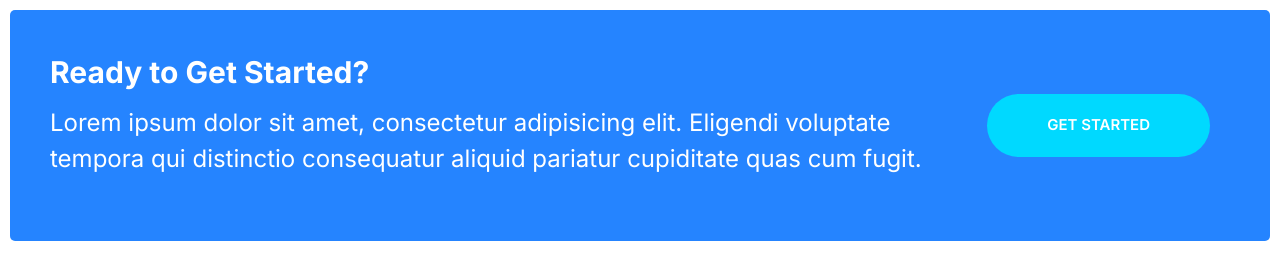
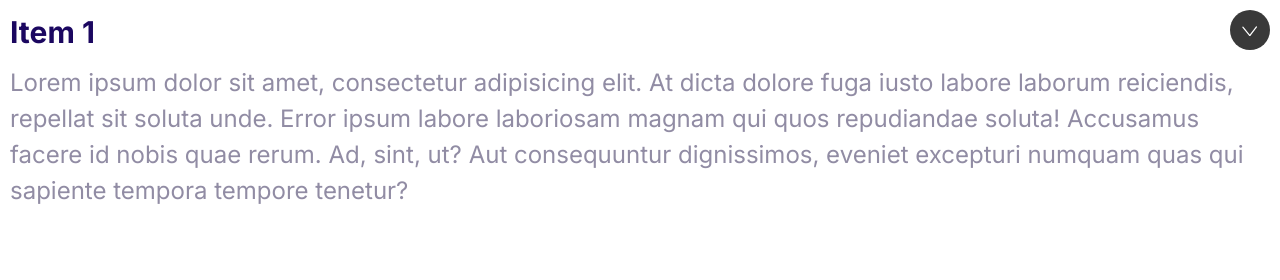
Before and after one commit to victor-7-7/moshify, a plain HTML site: page index.html in a window 1280 px wide. Drawn offline with nearby package versions, Linux system fonts and the light colour scheme.

Commit message:
Build the collapsibles component.

```diff
--- a/css/styles.css
+++ b/css/styles.css
@@ -572,3 +572,37 @@ elements. > - child combinator */
     margin: 0 2rem;
   }
 }
+
+/* =================== Collapsible =================== */
+
+.collapsible__header {
+  display: flex;
+  justify-content: space-between;
+}
+
+.collapsible__heading {
+  margin-top: 0;
+  font-size: 3rem;
+}
+
+.collapsible__chevron {
+  transform: rotate(-90deg);
+  transition: transform 0.3s;
+}
+
+.collapsible__content {
+  max-height: 0;
+  overflow: hidden;
+  opacity: 0;
+  transition: all 0.3s;
+}
+
+.collapsible--expanded .collapsible__chevron {
+  transform: rotate(0);
+}
+
+.collapsible--expanded .collapsible__content {
+  /* max- нужен, чтобы расшириться НЕ на всю высоту экрана */
+  max-height: 100vh;
+  opacity: 1;
+}
--- a/index.html
+++ b/index.html
@@ -12,18 +12,17 @@
   <link rel="stylesheet" href="css/styles.css">
 </head>
 <body>
-  <div class="callout callout--primary">
-    <div class="grid grid--1x2">
-      <div class="callout__content">
-        <h2 class="callout__heading">Ready to Get Started?</h2>
-        <p>
-          Lorem ipsum dolor sit amet, consectetur adipisicing elit. Eligendi
-          voluptate tempora qui distinctio consequatur aliquid pariatur cupiditate
-          quas cum fugit.
-        </p>
-      </div>
-      <a href="#" class="btn btn--secondary btn--stretched">Get Started</a>
+  <div class="collapsible collapsible--expanded">
+    <header class="collapsible__header">
+      <h2 class="collapsible__heading">Item 1</h2>
+      <svg class="icon icon--white collapsible__chevron">
+        <use xlink:href="images/sprite.svg#chevron"></use>
+      </svg>
+    </header>
+    <div class="collapsible__content">
+      Lorem ipsum dolor sit amet, consectetur adipisicing elit. At dicta dolore fuga iusto labore laborum reiciendis, repellat sit soluta unde. Error ipsum labore laboriosam magnam qui quos repudiandae soluta! Accusamus facere id nobis quae rerum. Ad, sint, ut? Aut consequuntur dignissimos, eveniet excepturi numquam quas qui sapiente tempora tempore tenetur?
     </div>
   </div>
+  <script src="js/main.js"></script>
 </body>
 </html>
--- /dev/null
+++ b/js/main.js
@@ -0,0 +1,8 @@
+
+const collapsibles = document.querySelectorAll(".collapsible");
+
+collapsibles.forEach((item) =>
+  item.addEventListener("click", function () {
+    this.classList.toggle("collapsible--expanded");
+  })
+);
```
Also changed, not shown: components/collapsibles.html (added, +12 -0 lines).
